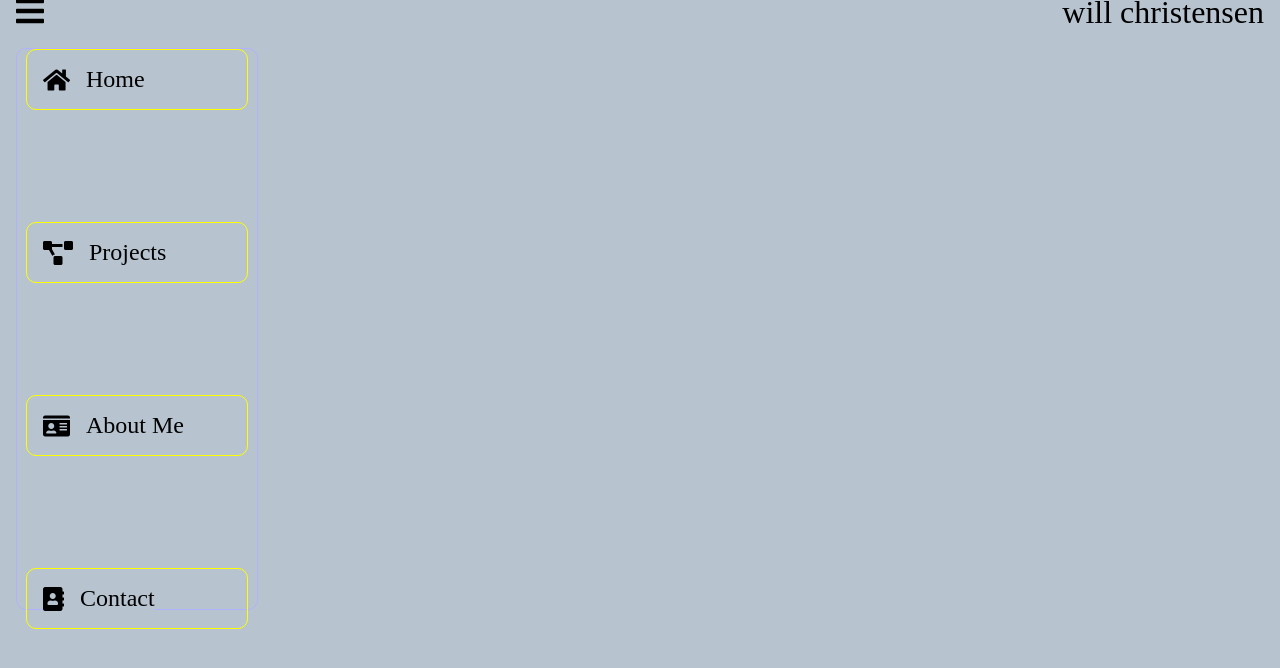
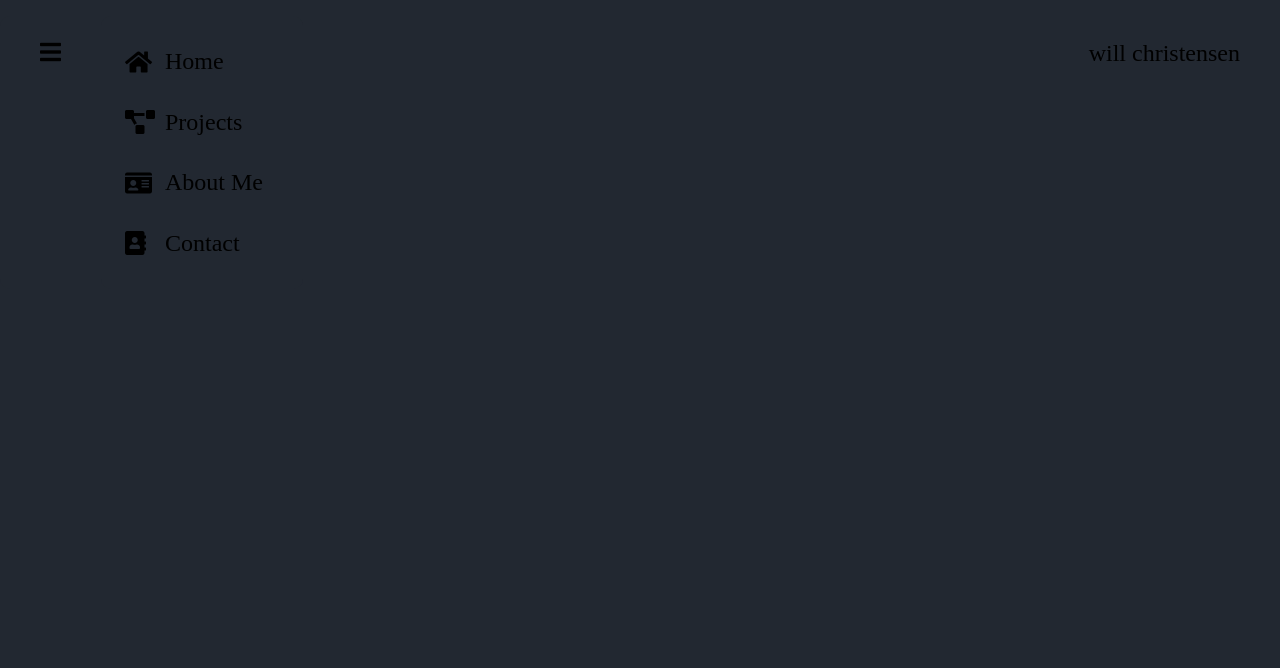
Before and after one commit to willmchristensen/Portfolio, a React (Create React App) app: page / in a window 1280 px wide. Shown: the top 668 px of the page. Built offline with nearby package versions, Linux system fonts and the light colour scheme.

Commit message:
sidebar vol1

```diff
--- a/src/components/NavBar/NavBar.css
+++ b/src/components/NavBar/NavBar.css
@@ -2,16 +2,18 @@
     display: flex;
     justify-content: space-between;
     align-items: center;
-    height: 5vh;
+    margin-top: 1rem;
 }
 .navbar-item{
     list-style: none;
     background: none;
-    font-size: 2rem;
+    font-size: 1.5rem;
+    padding: 1.5rem;
     margin: 0 1rem 1rem 1rem;
 }
 .fa-bars{
     background: none;
+    transition: color 0.3s ease-in-out;
 }
 .fa-bars:hover{
     cursor: pointer;
@@ -23,17 +25,3 @@
     align-items: center;
     width: 25%;
 }
-.sidebar{
-    border: 1px solid rgb(177, 177, 255);
-    position: absolute;
-    display: flex;
-    justify-content: center;
-    border-radius:10px;
-    height: 70vh;
-    top:3rem;
-    width:15rem;
-    margin: 0 1rem 1rem 1rem;
-}
-.hidden{
-    display: none;
-}
--- a/src/components/NavBar/index.js
+++ b/src/components/NavBar/index.js
@@ -25,7 +25,11 @@ function NavBar() {
                         >
                         </i>
                     </li>
-                    <SideBar menuClassName={menuClassName}/>
+                    <SideBar
+                        menuClassName={menuClassName}
+                        setShowMenu={setShowMenu}
+                        showMenu={showMenu}
+                    />
                 </div>
                 <li className='navbar-item'>
                     will christensen
--- a/src/components/SideBar/SideBar.css
+++ b/src/components/SideBar/SideBar.css
@@ -1,9 +1,22 @@
+.sidebar{
+    position: absolute;
+    display: flex;
+    justify-content: center;
+    border-radius:10px;
+    top:0;
+    margin-top: 1rem;
+}
+.hidden{
+    display: none;
+}
 .sidebar-items-container{
     display: flex;
     flex-direction: column;
-    justify-content: space-evenly;
+    justify-content: center;
     align-items: center;
-    gap:7rem;
+    background-color: var(--black);
+    padding: 1rem;
+    gap:.1rem;
     width: 100%;
     border-radius:10px;
 }
--- a/src/components/SideBar/index.js
+++ b/src/components/SideBar/index.js
@@ -16,9 +16,21 @@ const sideBarIcons = [
 ]
 
 
-function SideBar({menuClassName}){
+function SideBar({showMenu,setShowMenu,menuClassName}){
+
+    const handleClick = () => {
+        setShowMenu(!showMenu)
+    }
+
     return(
         <div className={menuClassName}>
+            <li className='navbar-item'>
+                <i
+                    class="fas fa-bars"
+                    onClick={handleClick}
+                >
+                </i>
+            </li>
             <ul className='sidebar-items-container'>
                 {
                     sideBarItems.map((item, index) => {
--- a/src/components/SideBarItem/SideBarItem.css
+++ b/src/components/SideBarItem/SideBarItem.css
@@ -3,31 +3,33 @@
     align-items: center;
     list-style: none;
     background: none;
-    width: calc(85% - 1rem);
+    width: calc(100% - 1rem);
     padding: 1rem;
-    border: 1px solid yellow;
     border-radius: 10px;
     font-size: 1.5rem;
     transition: background-color 0.3s;
 }
 .sidebar-item-text{
-    background-color: none;
+    background-color: var(--black);
     display: flex;
     align-items: center;
     transition: background-color 0.3s;
 }
 .sidebar-item > i{
-    background-color: none;
-    padding-right: 1rem;
+    width:2.5rem;
+    background-color: var(--black);
+    margin: 0;
     transition: background-color 0.3s;
 }
 .sidebar-item:hover{
     cursor: pointer;
-    background-color: var(--light-brown);
+    background-color: var(--dark-grey);
 }
 .sidebar-item:hover .sidebar-item-text{
-    background-color: var(--light-brown);
+    background-color: var(--dark-grey);
+    color: var(--blue);
 }
 .sidebar-item:hover i{
-    background-color: var(--light-brown);
+    background-color: var(--dark-grey);
+    color: var(--blue);
 }
--- a/src/index.css
+++ b/src/index.css
@@ -1,11 +1,11 @@
 :root{
-    --grey-blue: rgb(183, 196, 207);
-    --beige: rgb(238, 227, 203);
-    --light-brown: rgb(215, 192, 174);
-    --brown:rgb(150, 126, 118)
+    --black: rgb(34, 40, 49);
+    --dark-grey: rgb(57, 62, 70);
+    --blue: rgb(0, 173, 181);
+    --light-grey: rgb(238, 238, 238);
 }
 *{
-    background-color:var(--grey-blue);
+    background-color:var(--black);
     margin:0;
     padding:0;
 }
```
